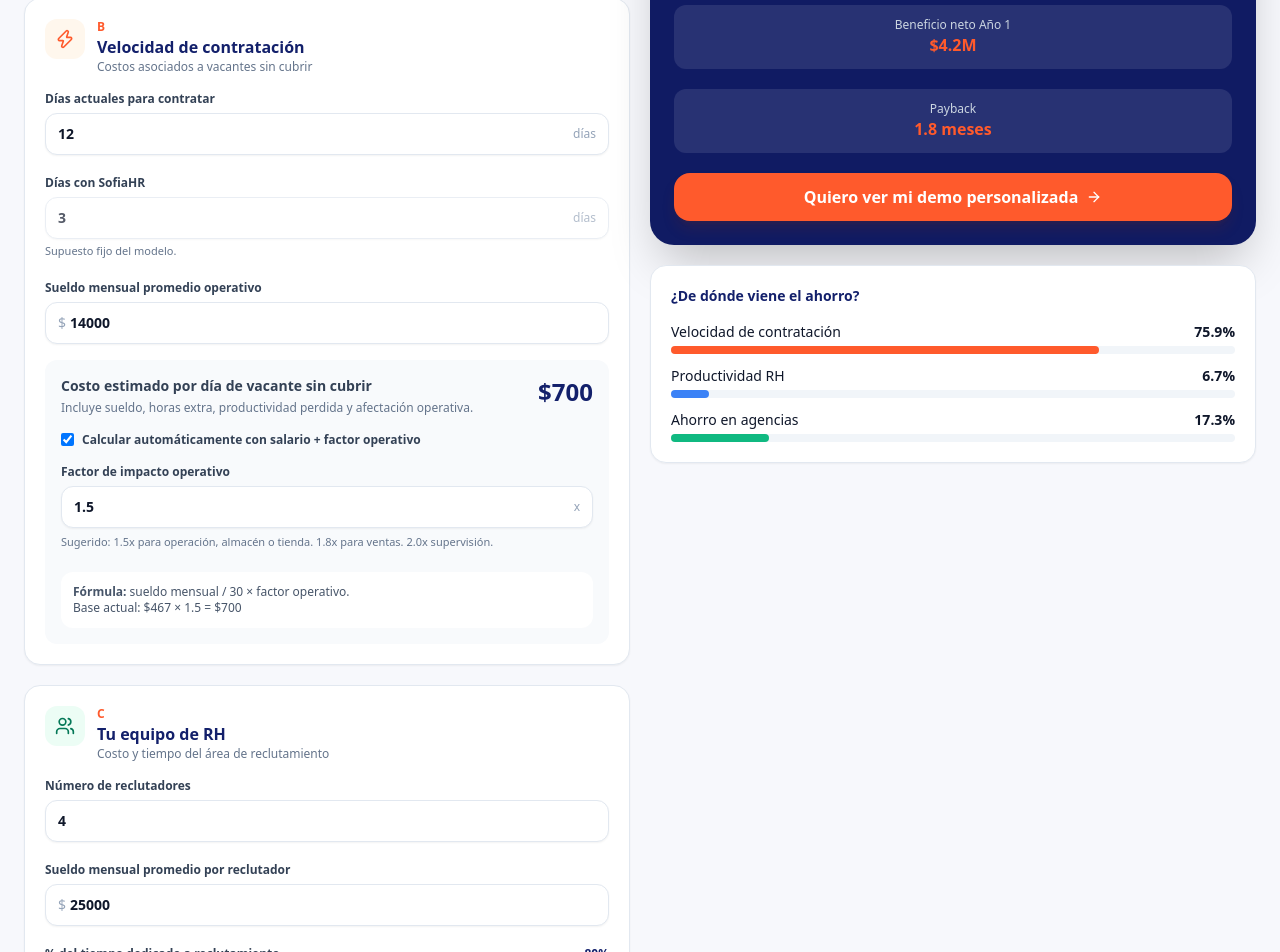
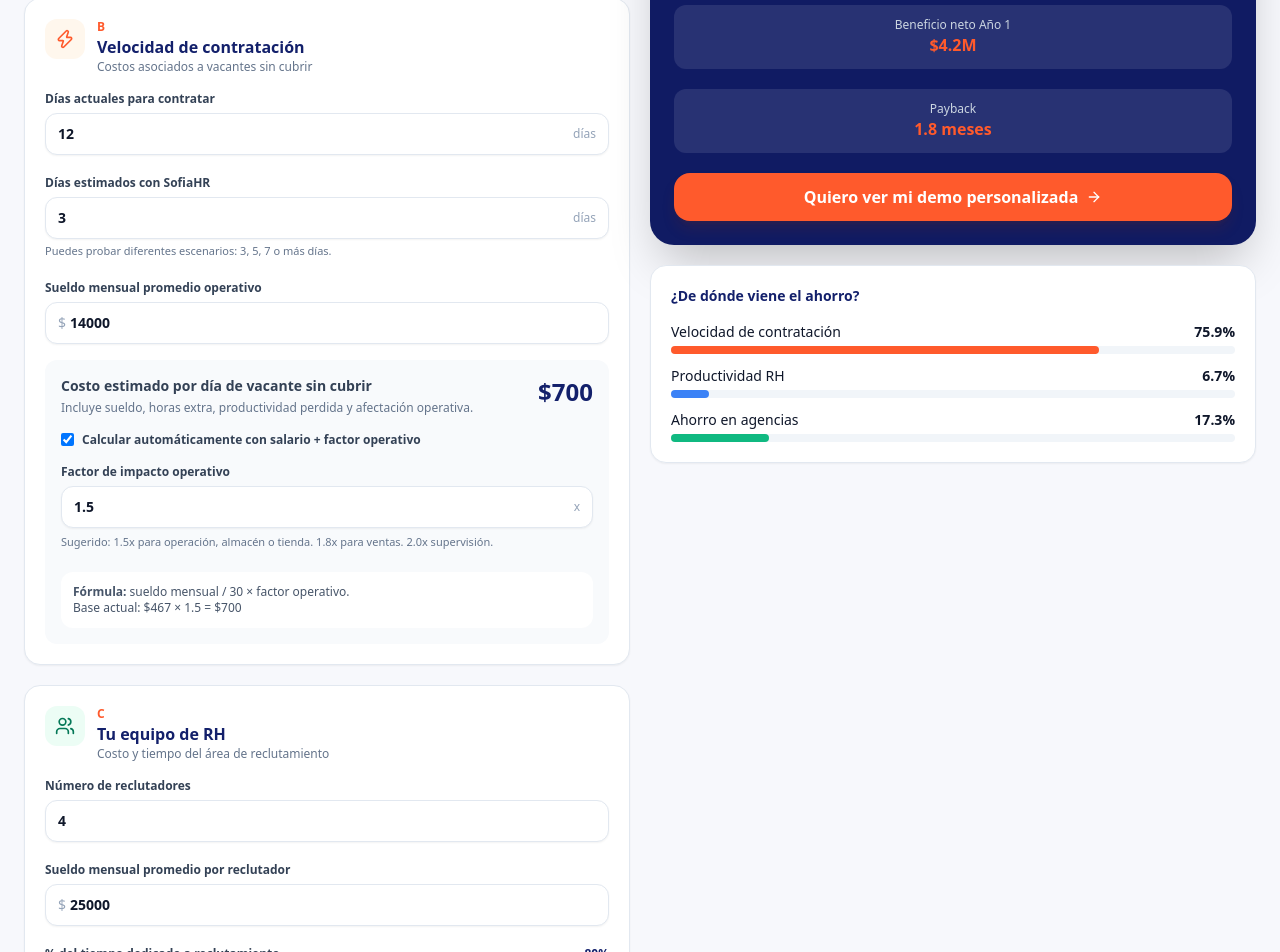
Before and after one commit to jlozano-ops/Simulador-de-ROI-SofiaHR, a React (Vite) app: page / in a window 1280 px wide. Shown: the part 1463-2415 px from the top of the page. Built offline with nearby package versions, Linux system fonts and the light colour scheme.

Commit message:
Update main.jsx

```diff
--- a/src/main.jsx
+++ b/src/main.jsx
@@ -19,6 +19,7 @@ function App() {
     contratacionesMes: 100,
     vacantesAbiertas: 20,
     diasActuales: 12,
+    diasSofiaHR: 3,
     sueldoOperativo: 14000,
     costoDiaVacanteManual: 700,
     calculoAutomaticoVacante: true,
@@ -59,7 +60,7 @@ function App() {
     const contratacionesAnuales = inputs.contratacionesMes * 12;
     const adopcion = [0.5, 0.8, 0.9];
     const reduccionAgencia = [0.3, 0.5, 0.65];
-    const diasSofiaHR = 3;
+    const diasSofiaHR = inputs.diasSofiaHR;
 
     const costoDiaVacanteAutomatico =
       (inputs.sueldoOperativo / 30) * inputs.factorImpactoVacante;
@@ -250,7 +251,7 @@ function App() {
               {[
                 ['ROI primer año', `${num(y1.roi * 100)}%`, 'text-emerald-400'],
                 ['Payback', `${num(y1.payback, 1)} meses`, 'text-emerald-400'],
-                ['Tiempo con SofiaHR', '3 días', 'text-[#ff5a2c]'],
+                ['Tiempo con SofiaHR', `${inputs.diasSofiaHR} días`, 'text-[#ff5a2c]'],
                 ['Adopción Año 1', '50%', 'text-[#ff5a2c]'],
                 ['Inversión mensual', money(results.inversionMensual), 'text-[#ff5a2c]'],
                 ['Costo por contratación', money(results.costoSofiaPorContratacion), 'text-[#ff5a2c]'],
@@ -279,7 +280,7 @@ function App() {
           <SectionCard icon={Zap} badge="B" title="Velocidad de contratación" subtitle="Costos asociados a vacantes sin cubrir" color="orange">
             <div className="grid gap-4 md:grid-cols-3">
               <InputBox label="Días actuales para contratar" value={inputs.diasActuales} field="diasActuales" suffix="días" />
-              <InputBox label="Días con SofiaHR" value={3} field="diasActuales" suffix="días" disabled note="Supuesto fijo del modelo." />
+              <InputBox label="Días estimados con SofiaHR" value={inputs.diasSofiaHR} field="diasSofiaHR" suffix="días" note="Puedes probar diferentes escenarios: 3, 5, 7 o más días." />
               <InputBox label="Sueldo mensual promedio operativo" value={inputs.sueldoOperativo} field="sueldoOperativo" prefix="$" />
             </div>
 
@@ -432,7 +433,7 @@ function App() {
           </div>
           <h2 className="max-w-3xl text-3xl font-black md:text-4xl">El argumento que necesitas, con tus propios números</h2>
           <div className="mt-8 rounded-2xl border border-white/15 bg-white/10 p-6 text-lg italic leading-8 text-slate-100">
-            “Hoy perdemos dinero porque tardamos <strong>{inputs.diasActuales} días</strong> en contratar y el <strong>{inputs.porcentajeAgencia}%</strong> de nuestras contrataciones pasa por agencias. Con SofiaHR reducimos el tiempo de cobertura a <strong>3 días</strong>, liberamos capacidad operativa del equipo de RH y reducimos dependencia externa. El ahorro estimado del primer año es de <strong className="text-[#ff8a66]">{money(y1.ahorroTotal)}</strong>, con un ROI de <strong className="text-[#ff8a66]">{num(y1.roi * 100)}%</strong>.”
+            “Hoy perdemos dinero porque tardamos <strong>{inputs.diasActuales} días</strong> en contratar y el <strong>{inputs.porcentajeAgencia}%</strong> de nuestras contrataciones pasa por agencias. Con SofiaHR reducimos el tiempo de cobertura a <strong>{inputs.diasSofiaHR} días</strong>, liberamos capacidad operativa del equipo de RH y reducimos dependencia externa. El ahorro estimado del primer año es de <strong className="text-[#ff8a66]">{money(y1.ahorroTotal)}</strong>, con un ROI de <strong className="text-[#ff8a66]">{num(y1.roi * 100)}%</strong>.”
           </div>
           <div className="mt-6 grid gap-4 md:grid-cols-3">
             <div className="rounded-2xl border border-white/15 bg-white/10 p-5"><p className="text-2xl font-black text-[#ff5a2c]">{money(y1.ahorroTotal / 12, true)}/mes</p><p className="text-sm text-slate-300">Ahorro mensual total</p></div>
@@ -459,7 +460,7 @@ function App() {
               </tr>
             </thead>
             <tbody className="divide-y divide-slate-100">
-              <tr><td className="px-5 py-4 font-semibold">Días para cubrir una vacante</td><td>{inputs.diasActuales} días</td><td>→</td><td className="font-black text-emerald-600">3 días</td></tr>
+              <tr><td className="px-5 py-4 font-semibold">Días para cubrir una vacante</td><td>{inputs.diasActuales} días</td><td>→</td><td className="font-black text-emerald-600">{inputs.diasSofiaHR} días</td></tr>
               <tr><td className="px-5 py-4 font-semibold">Costo estimado por día de vacante sin cubrir</td><td>{money(results.costoDiaVacante)}</td><td>→</td><td className="font-black text-emerald-600">Base para calcular ahorro por cobertura</td></tr>
               <tr><td className="px-5 py-4 font-semibold">% contrataciones gestionadas por SofiaHR</td><td>0%</td><td>→</td><td className="font-black text-emerald-600">50% año 1 / 80% año 2 / 90% año 3</td></tr>
               <tr><td className="px-5 py-4 font-semibold">Gasto anual en agencias</td><td>{money(results.costoActualAgencias)}</td><td>→</td><td className="font-black text-emerald-600">-{money(y1.ahorroAgencias)} año 1</td></tr>
@@ -486,7 +487,7 @@ function App() {
               </tr>
             </thead>
             <tbody className="divide-y divide-slate-100">
-              <tr><td className="px-5 py-4 font-semibold">Tiempo de cobertura</td><td>{inputs.diasActuales} días</td>{results.years.map((y) => <td key={y.year}>3 días</td>)}</tr>
+              <tr><td className="px-5 py-4 font-semibold">Tiempo de cobertura</td><td>{inputs.diasActuales} días</td>{results.years.map((y) => <td key={y.year}>{inputs.diasSofiaHR} días</td>)}</tr>
               <tr><td className="px-5 py-4 font-semibold">Ahorro por cobertura</td><td>$0</td>{results.years.map((y) => <td key={y.year}>{money(y.ahorroCobertura)}</td>)}</tr>
               <tr><td className="px-5 py-4 font-semibold">Capacidad RH recuperada</td><td>$0</td>{results.years.map((y) => <td key={y.year}>{money(y.ahorroRH)}</td>)}</tr>
               <tr><td className="px-5 py-4 font-semibold">Reducción en agencias</td><td>$0</td>{results.years.map((y) => <td key={y.year}>{money(y.ahorroAgencias)}</td>)}</tr>
```
